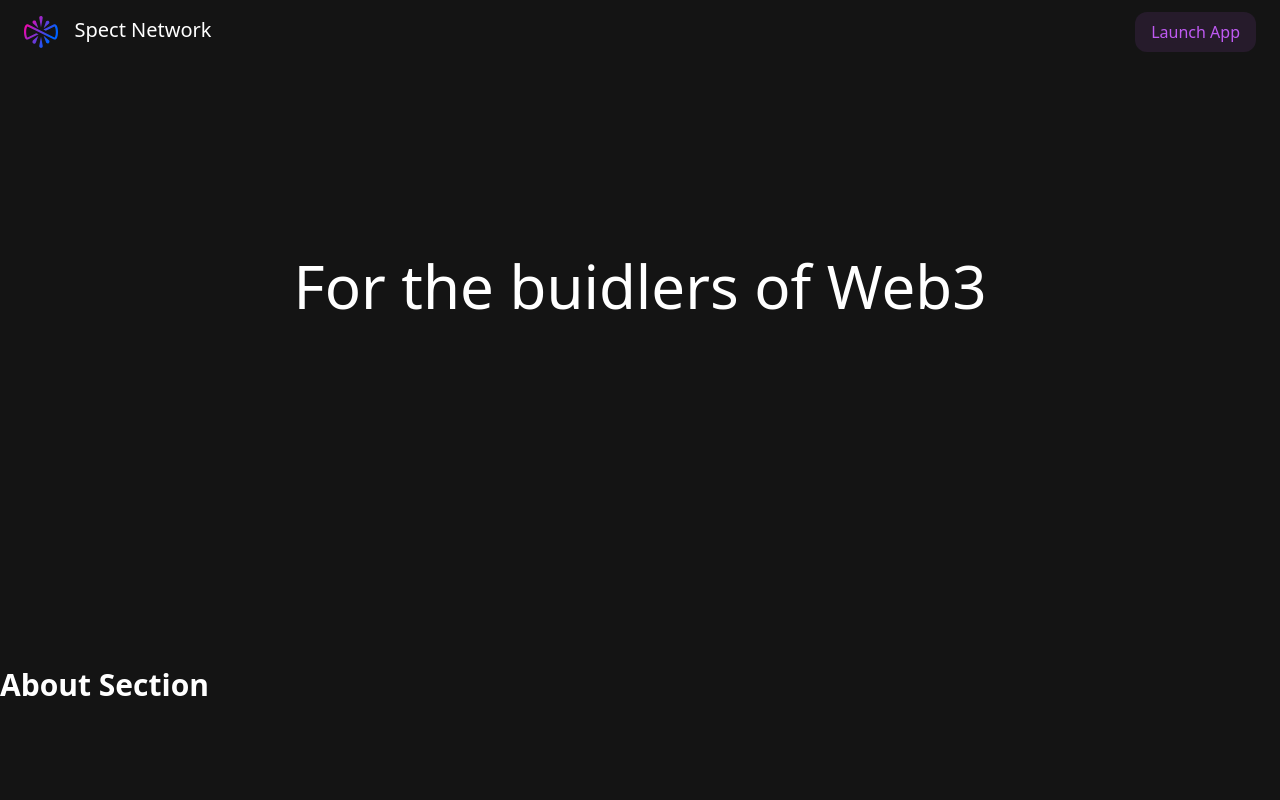
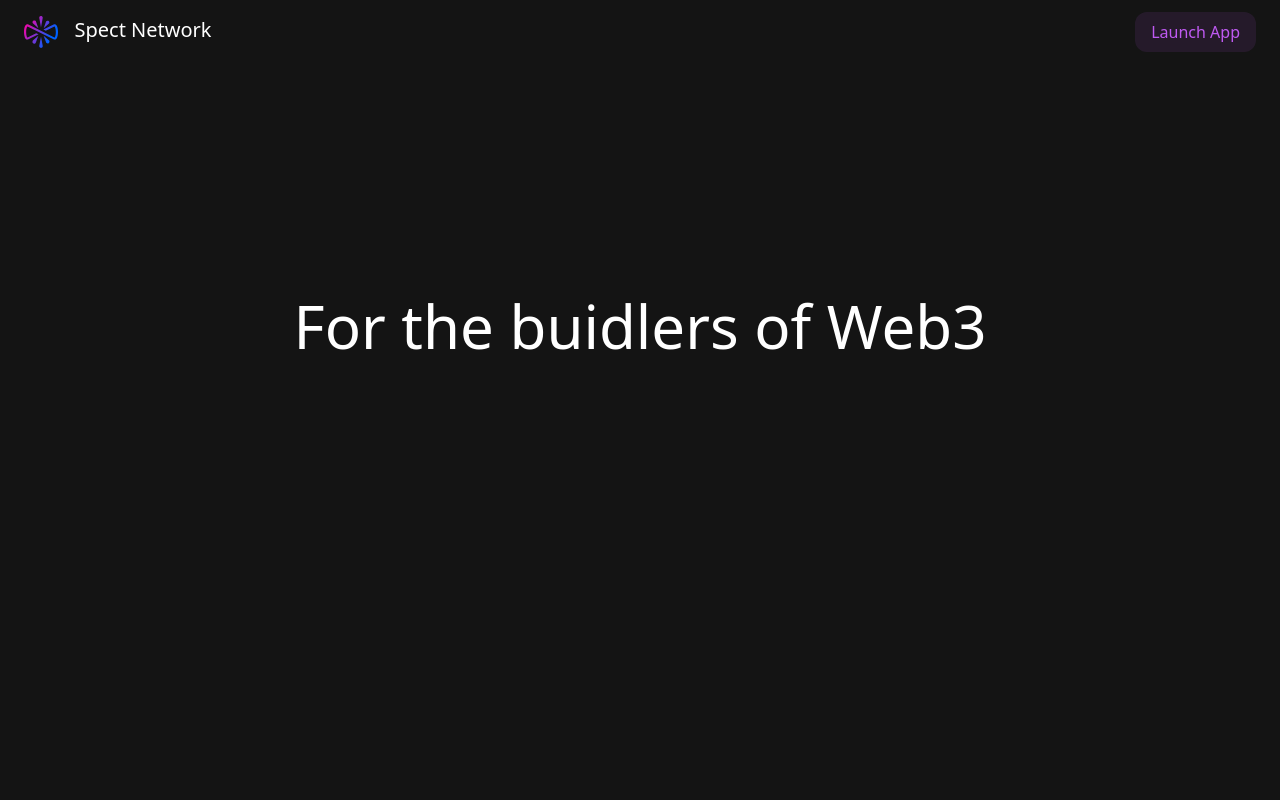
Before and after one commit to harrialeksi/spect_landingpage, a React (Vite) app: page / in a window 1280 px wide. Shown: the top 800 px of the page. Built offline with nearby package versions, Linux system fonts and the light colour scheme.

Commit message:
skeleton layout

```diff
--- a/src/App.tsx
+++ b/src/App.tsx
@@ -1,13 +1,15 @@
 import HeroSection from "./modules/1-Hero-Section"
 import About from "./modules/2-About-Spect"
+import SpectVerse from "./modules/3-Spect-Verse"
 
 
 function App() {
 
   return (
-    <div className="h-screen bg-black text-white">
+    <div className="flex flex-col bg-black text-white w-full">
       <HeroSection />
-      <About/>
+      <About />
+      <SpectVerse />
     </div>
   )
 }
--- a/src/modules/1-Hero-Section/index.tsx
+++ b/src/modules/1-Hero-Section/index.tsx
@@ -3,9 +3,9 @@ import Navbar from "./Navbar";
 
 function HeroSection() {
   return (
-    <div className="w-full h-5/6">
+    <div className="h-screen">
       <Navbar />
-      <div className="mt-48 mx-auto h-100 text-6xl text-semibold text-center">
+      <div className="mt-48 mx-auto h-100 text-6xl p-10 text-semibold text-center">
         <h1>For the buidlers of Web3</h1>
       </div>
     </div>
--- a/src/modules/2-About-Spect/index.tsx
+++ b/src/modules/2-About-Spect/index.tsx
@@ -1,10 +1,18 @@
 function About() {
+  return (
+    <div className="flex flex-row h-screen">
+      <div className="w-[50%]">
 
-  return (
-    <div>
-      <h1 className="text-white text-3xl font-bold">About Section</h1>
+      </div>
+      <div className="flex mx-auto">
+        <h1 className="text-white text-3xl font-bold text-center p-16">
+          Reimagine Tasks
+          <br />
+          reimagine bounties
+        </h1>
+      </div>
     </div>
-  )
+  );
 }
 
-export default About
+export default About;
--- /dev/null
+++ b/src/modules/3-Spect-Verse/index.tsx
@@ -0,0 +1,9 @@
+function SpectVerse() {
+  return (
+    <div className="h-screen">
+      hhh
+    </div>
+  );
+}
+
+export default SpectVerse;
```
